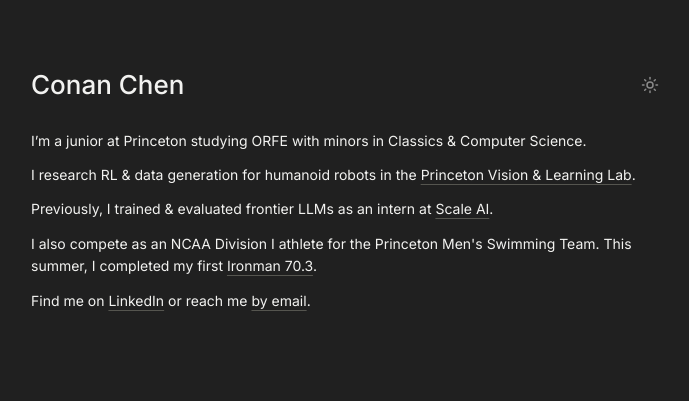
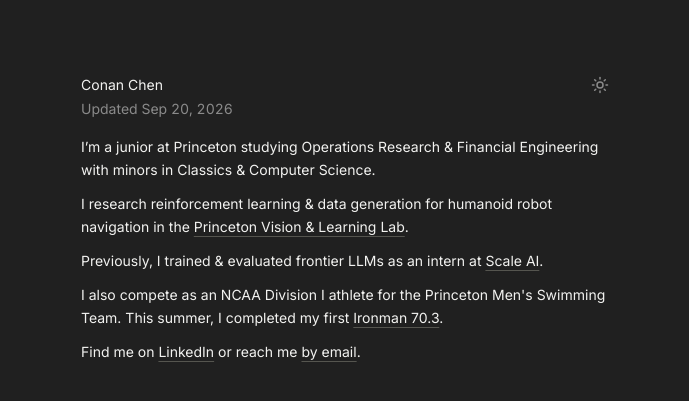
Before and after one commit to conancchen/conancchen.github.io, a Jekyll site: the page built from index.html, in a window 1280 px wide. Shown: the top 401 px of the page, without its empty margins (293-982 px from the left). Built offline with Jekyll 4.4.1, drawn with Linux system fonts in a browser that asks for light colours.

Commit message:
Restyle title with scrambled updated date, refine copy toast and layout
- Add "Updated <date>" subtitle under the title, included in the glyph animation
- Shrink title to body size, lighten weight, nudge it down
- Make light theme background white and soften/shrink the copy toast
- Narrow page to 580px and update bio wording

Co-Authored-By: Claude Sonnet 5 <noreply@anthropic.com>

```diff
--- a/_config.yml
+++ b/_config.yml
@@ -20,3 +20,6 @@ disqus:
 google_analytics:
 
 url: "https://conancchen.github.io"
+
+# Keeps the "Updated" date on Princeton time
+timezone: America/New_York
--- a/_layouts/default.html
+++ b/_layouts/default.html
@@ -61,19 +61,18 @@
           </svg>
         </button>
       </div>
+      {% if page.show_updated %}<p class="subtitle">Updated {{ site.time | date: "%b %-d, %Y" }}</p>{% endif %}
     </header>
 
     <!-- Runs as soon as the title is parsed, so the first paint is already scrambled -->
     <script>
-      // Cycles the title through random, randomly colored glyphs, locking
-      // each one in (in the normal text color) from left to right until it
-      // spells the real name
+      // Cycles the title (and the "Updated" line under it) through random,
+      // randomly colored glyphs, locking each one in (in the normal text
+      // color) from left to right until it spells the real text
       (function () {
         var link = document.querySelector('.home-link');
         var reduceMotion = window.matchMedia && window.matchMedia('(prefers-reduced-motion: reduce)').matches;
         if (!link || reduceMotion) return;
-
-        var finalText = link.textContent;
 
         // Scramble glyphs come from many scripts and symbol blocks. Each block
         // is picked with equal odds (so small ones like Greek show up as often
@@ -109,29 +108,41 @@
         var SATURATION = 75;       // %
         var LIGHTNESS_DARK = 70;   // % on the dark theme
         var LIGHTNESS_LIGHT = 45;  // % on the light theme
+        // The title and the "Updated" line scramble together and finish locking
+        // on the same tick, so the subtitle never stretches the animation
+        var subtitle = document.querySelector('.subtitle');
+        var targets = [link, subtitle].filter(Boolean).map(function (el) {
+          return { el: el, text: el.textContent };
+        });
+        var finalText = targets[0].text;
+        var lastLock = LOCK_START + (finalText.length - 1) * LOCK_STEP;
         var lastTick = LOCK_START + finalText.length * LOCK_STEP;
         var tick = 0;
 
         // The page's fade-in is timed to finish right as the last letter locks.
         // Locks only happen on whole ticks, so round up to the tick it lands on.
-        window.titleAnimationMs = Math.ceil(LOCK_START + (finalText.length - 1) * LOCK_STEP) * TICK;
+        window.titleAnimationMs = Math.ceil(lastLock) * TICK;
 
         // Screen readers should hear the name, not the gibberish
         link.setAttribute('aria-label', finalText);
 
+        targets.forEach(function (t) {
+          t.step = t.text.length > 1 ? (lastLock - LOCK_START) / (t.text.length - 1) : 0;
+
           // Fallback fonts for exotic glyphs can have different line metrics and
-        // widths; pin the heading's height and keep the name on one line so
-        // the page below never jumps while it scrambles
-        var heading = link.parentNode;
-        heading.style.height = heading.offsetHeight + 'px';
-        link.style.whiteSpace = 'nowrap';
+          // widths; pin the height and keep the text on one line so the page
+          // below never jumps while it scrambles
+          t.box = t.el === link ? link.parentNode : t.el;
+          t.box.style.height = t.box.offsetHeight + 'px';
+          t.el.style.whiteSpace = 'nowrap';
 
           // One span per character so each can carry its own color
-        link.textContent = '';
-        var glyphs = finalText.split('').map(function (ch) {
+          t.el.textContent = '';
+          t.glyphs = t.text.split('').map(function () {
             var span = document.createElement('span');
-          link.appendChild(span);
+            t.el.appendChild(span);
             return span;
+          });
         });
 
         function randomColor() {
@@ -159,8 +172,10 @@
           render();
           if (tick >= lastTick) {
             clearInterval(timer);
-            heading.style.height = '';
-            link.style.whiteSpace = '';
+            targets.forEach(function (t) {
+              t.box.style.height = '';
+              t.el.style.whiteSpace = '';
+            });
           }
         }, TICK);
       })();
@@ -169,7 +184,7 @@
     {{ content }}
   </div>
 
-  <div id="copy-toast">Copied to clipboard!</div>
+  <div id="copy-toast">Copied to clipboard</div>
 
   <script>
     function applyTheme(theme) {
--- a/index.html
+++ b/index.html
@@ -1,12 +1,13 @@
 ---
 layout: default
+show_updated: true
 ---
 <section class="bio fade-intro" data-fade-trigger="input">
   <p>
-    I’m a junior at Princeton studying ORFE with minors in Classics & Computer Science.
+    I’m a junior at Princeton studying Operations Research & Financial Engineering with minors in Classics & Computer Science.
   </p>
   <p>
-    I research RL & data generation for humanoid robots in the <a href="https://pvl.cs.princeton.edu/">Princeton Vision & Learning Lab</a>.
+    I research reinforcement learning & data generation for humanoid robot navigation in the <a href="https://pvl.cs.princeton.edu/">Princeton Vision & Learning Lab</a>.
   </p>
   <p>
     Previously, I trained & evaluated frontier LLMs as an intern at <a href="https://scale.com/">Scale AI</a>.
--- a/style.scss
+++ b/style.scss
@@ -19,13 +19,13 @@
 
 :root[data-theme="light"] {
   color-scheme: light;
-  --bg: #f7f6f3;
+  --bg: #ffffff;
   --text: #16150f;
   --muted: #8a8a8a;
   --rule: #e0dfdb;
   --link: #6f6e6a;
   --underline: #d3d2ce;
-  --toast-bg: #16150f;
+  --toast-bg: #3a3a38;
   --toast-text: #f7f6f3;
 }
 
@@ -93,13 +93,14 @@ a:focus {
 /**************/
 .page {
   width: 100%;
-  max-width: 680px;
+  max-width: 580px;
   margin: 0 auto;
   padding: 64px 24px 48px;
 }
 
 .header {
-  margin-bottom: 24px;
+  padding-top: 8px;
+  margin-bottom: 16px;
 }
 
 .header-row {
@@ -110,8 +111,8 @@ a:focus {
 }
 
 .header h1 {
-  font-size: 26px;
-  font-weight: 500;
+  font-size: 14px;
+  font-weight: 400;
   margin: 0;
 }
 
@@ -215,6 +216,15 @@ a:focus {
   font-variant-numeric: tabular-nums;
 }
 
+// Sits under the title at the same size (body size), in muted gray
+.subtitle {
+  color: var(--muted);
+  font-size: 14px;
+  font-weight: 400;
+  margin: 0;
+  font-variant-numeric: tabular-nums;
+}
+
 .clock-place,
 .clock-input {
   font: inherit;
@@ -274,9 +284,9 @@ a:focus {
   transform: translateX(-50%);
   background: var(--toast-bg);
   color: var(--toast-text);
-  font-size: 14px;
-  padding: 10px 18px;
-  border-radius: 6px;
+  font-size: 13px;
+  padding: 6px 12px;
+  border-radius: 5px;
   opacity: 0;
   pointer-events: none;
   transition: opacity 0.25s ease;
```
Also changed, not shown: other parts of _layouts/default.html (+6 -4 lines). Lines whose indentation alone changed are shown as unchanged.
